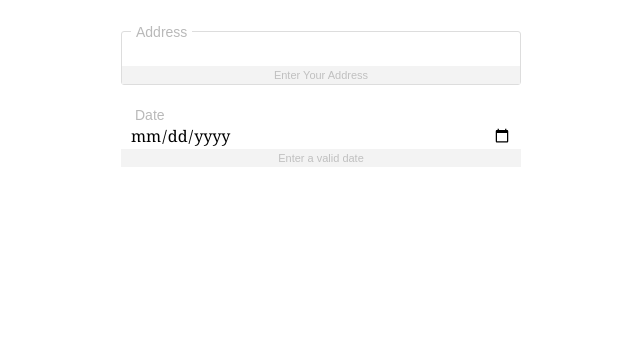
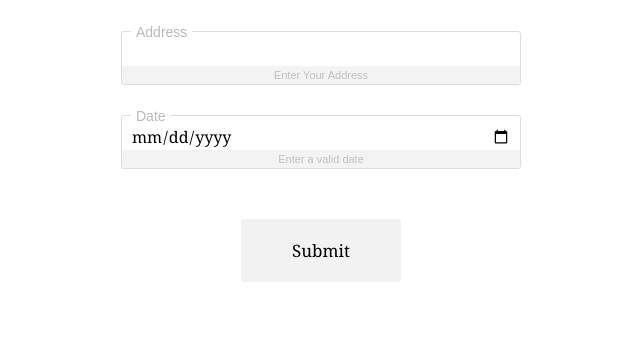
Before and after one commit to radiorobert/430-weatherApp, a Flask app: page / in a window 1280 px wide. Shown: the part 137-488 px from the top of the page, without its empty margins (319-959 px from the left). Run offline with Flask 2, Linux system fonts and the light colour scheme; some libraries are stand-ins or nearby versions.

Commit message:
Working submit button

```diff
--- a/static/css/main.css
+++ b/static/css/main.css
@@ -1,3 +1,4 @@
+
 .title{
     text-align: center;
     font-family: Arial;
@@ -17,6 +18,38 @@
     margin: 0px 0px 20px 0px;
     color: #5C5C5C;
     font-size:x-large;
+}
+.mainForm button{
+    display: block;
+    text-align: center;
+    width: 40%;
+    display: block;
+
+    font-size: 17px;
+    appearance: none;
+    box-shadow: none;
+    border-radius: none;
+
+    background-color: #f2f2f2;
+
+    border: none;
+}
+.mainForm button:hover{
+    display: block;
+    text-align: center;
+    width: 40%;
+    display: block;
+
+
+    color: white;
+    font-size: 17px;
+    appearance: none;
+    box-shadow: none;
+    border-radius: none;
+
+    background-color: #608dd6;
+    transition: background 0.3s;
+
 }
 .mainForm ul{
     list-style:none;
@@ -47,6 +80,7 @@
     overflow: hidden;
     font-family: Arial, Helvetica, sans-serif;
 }
+
 .mainForm input[type="text"],
 .mainForm input[type="date"],
 .mainForm input[type="datetime"],
--- a/templates/index.html
+++ b/templates/index.html
@@ -30,6 +30,8 @@
             <input type="date" name="date" maxlength="100">
             <span>Enter a valid date</span>
         </li>
+
+		<button type="submit" class="mainForm" font size ='22'>Submit</button>
 	</form>
 
     {% if forecast_type == "current" %}
```
